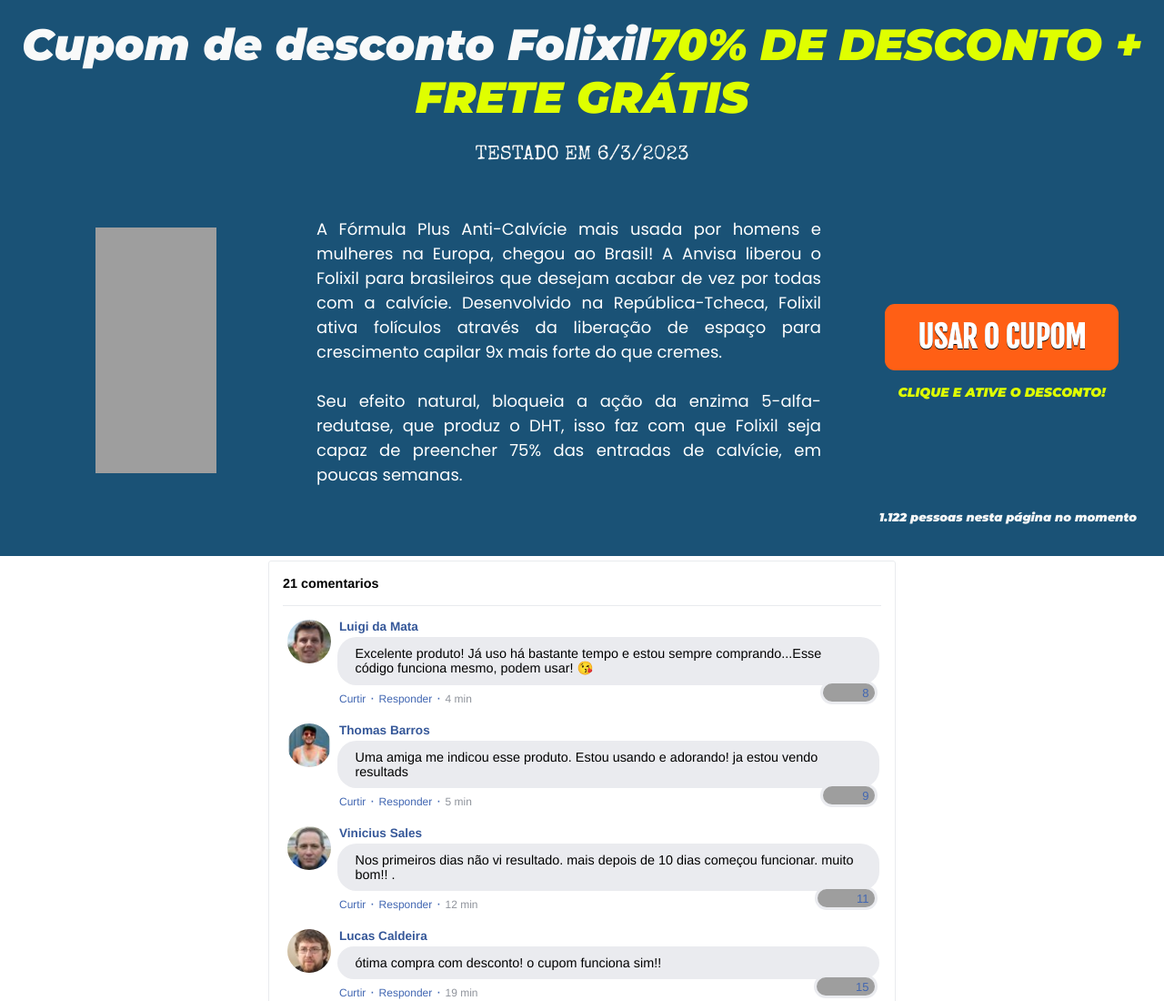
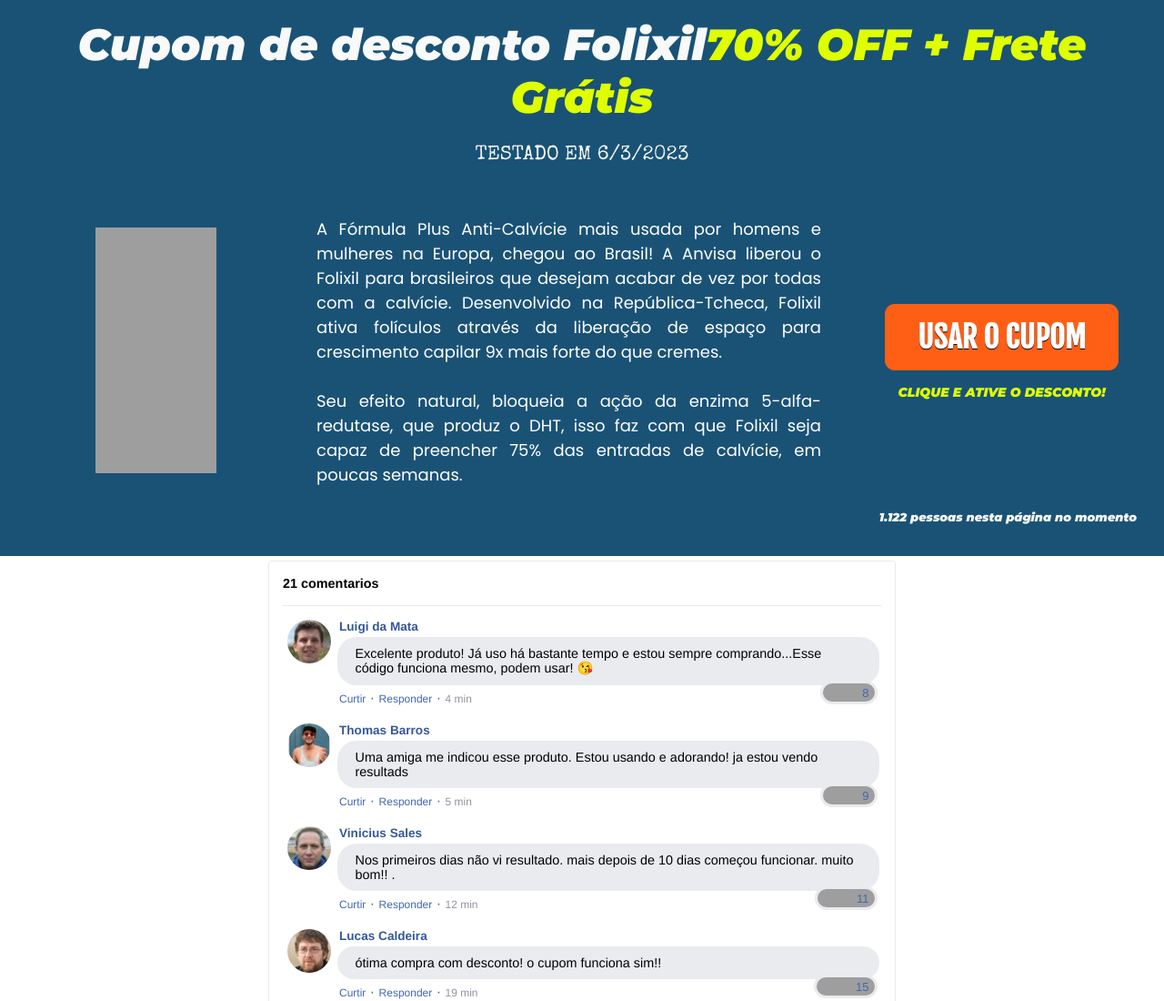
Before and after one commit to bordasdeneon/0023b, a plain HTML site: page index.html in a window 1280 px wide. Shown: the top 1100 px of the page at 91% size. Drawn offline with Linux system fonts and the light colour scheme; grey boxes are pictures that could not be loaded.

Commit message:
Update index.html

```diff
--- a/index.html
+++ b/index.html
@@ -372,7 +372,7 @@
 
   <header>
     <div class="titulo">
-      <h1>Cupom de desconto Folixil<span class="destaque">70% DE DESCONTO + FRETE GRÁTIS</span>
+      <h1>Cupom de desconto Folixil<span class="destaque">70% OFF + Frete Grátis</span>
     </div><br>
 
     <div class="testado"> TESTADO EM
```
